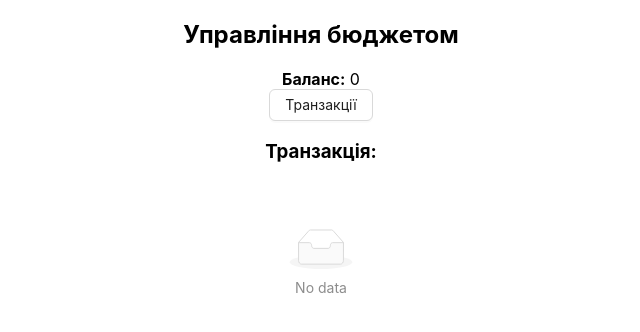
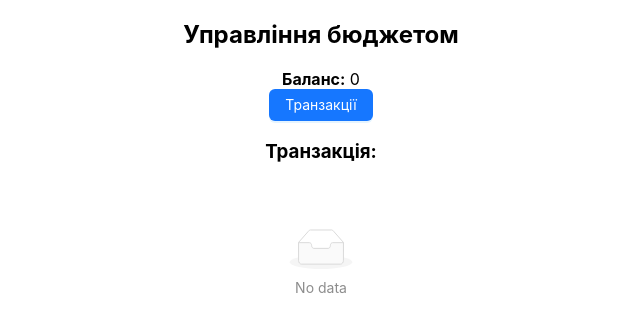
Before and after one commit to kozakevich13/budget-management, a React (Create React App) app: page / in a window 1280 px wide. Shown: the top 332 px of the page, without its empty margins (319-959 px from the left). Built offline with nearby package versions, Linux system fonts and the light colour scheme.

Commit message:
add some style for buttons

```diff
--- a/src/components/BudgetManager.js
+++ b/src/components/BudgetManager.js
@@ -112,7 +112,9 @@ const BudgetManager = () => {
         <strong>Баланс:</strong> {income - expenses}
       </div>
       <div>
-        <Button onClick={() => setShowFrom(true)}>Транзакції</Button>
+        <Button type="primary" onClick={() => setShowFrom(true)}>
+          Транзакції
+        </Button>
       </div>
 
       {showFrom && (
--- a/src/components/TransactionList.js
+++ b/src/components/TransactionList.js
@@ -13,7 +13,12 @@ const TransactionList = ({
           key={index}
           actions={[
             <Button onClick={() => updateTransition(index)}>Редагувати</Button>,
-            <Button onClick={() => deleteTransaction(index)}>Видалити</Button>,
+            <Button
+              onClick={() => deleteTransaction(index)}
+              danger // Додано тип "danger"
+            >
+              Видалити
+            </Button>,
           ]}
         >
           <List.Item.Meta
```
